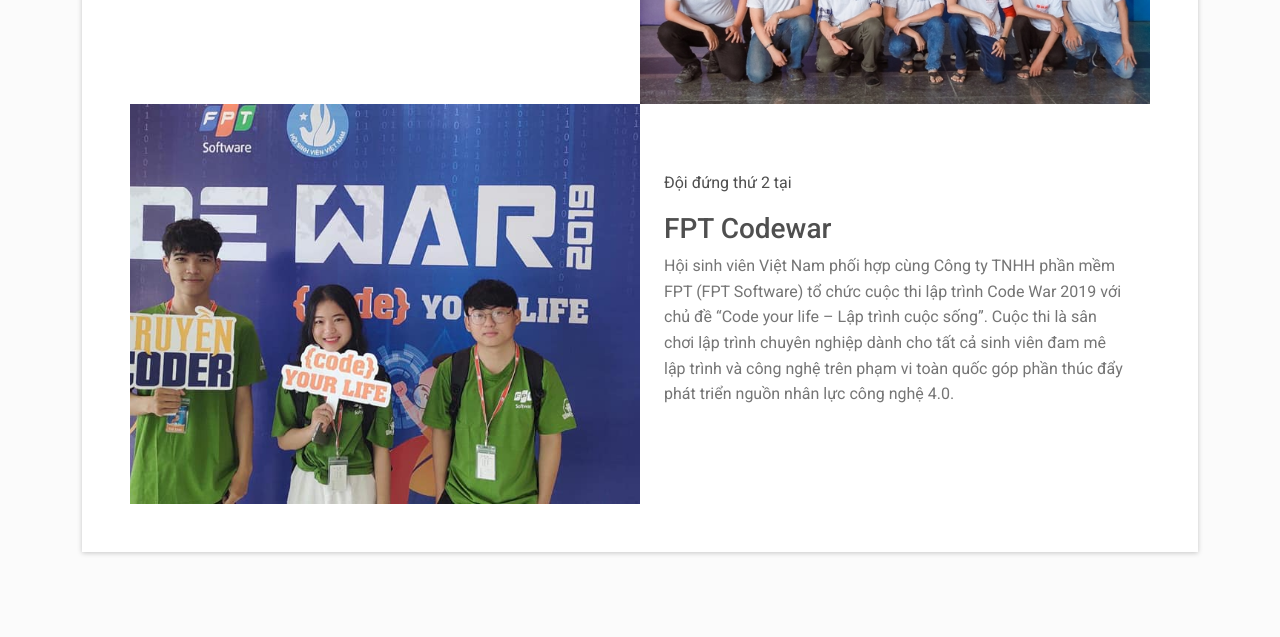
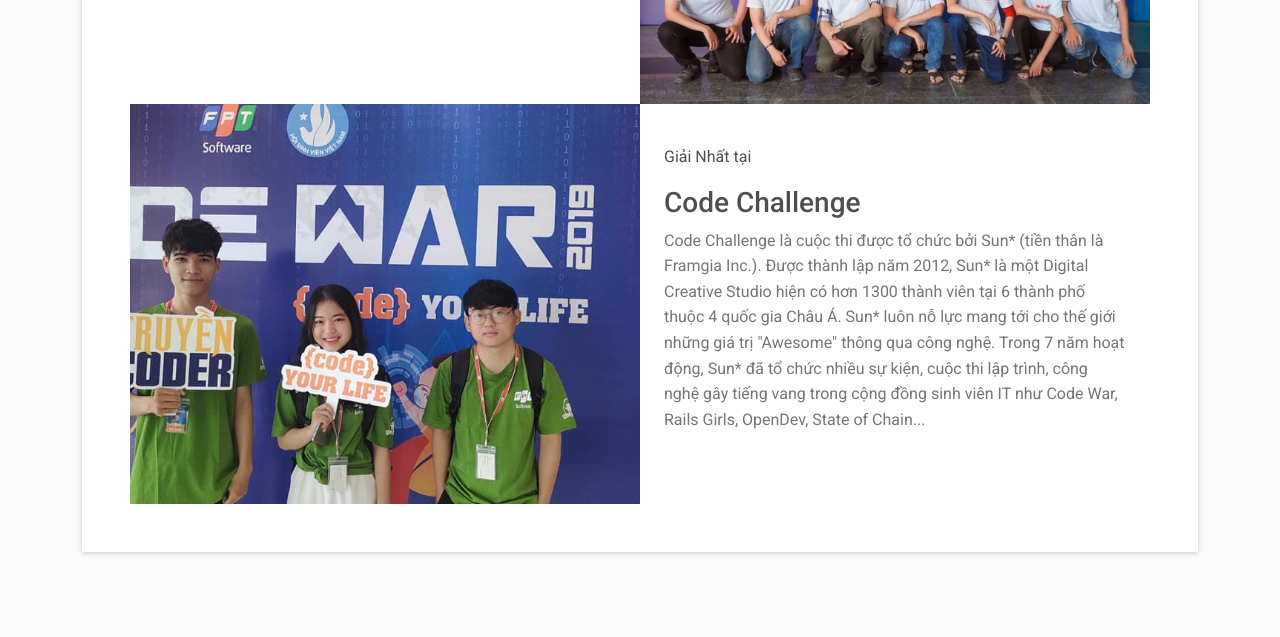
Before and after one commit to yshuynh/yshuynh.github.io, a plain HTML site: page index.html in a window 1280 px wide. Shown: the part 3324-3961 px from the top of the page. Drawn offline with nearby package versions, Linux system fonts and the light colour scheme.

Commit message:
Update: info

```diff
--- a/index.html
+++ b/index.html
@@ -305,13 +305,9 @@
                     </div>
                     <div class="col-md-6 d-flex align-items-center">
                         <div class="m-4 mt-md-2">
-                            <p class="text-teal text-small">Đội đứng thứ 2 tại</p>
-                            <h3>FPT Codewar </h3>
-                            <p class="text-muted">Hội sinh viên Việt Nam phối hợp cùng Công ty TNHH phần mềm FPT (FPT
-                                Software) tổ chức cuộc thi lập trình Code War 2019 với chủ đề “Code your life – Lập
-                                trình cuộc sống”. Cuộc thi là sân chơi lập trình chuyên nghiệp dành cho tất cả sinh viên
-                                đam mê lập trình và công nghệ trên phạm vi toàn quốc góp phần thúc đẩy phát triển nguồn
-                                nhân lực công nghệ 4.0.</p>
+                            <p class="text-teal text-small">Giải Nhất tại</p>
+                            <h3>Code Challenge </h3>
+                            <p class="text-muted">Code Challenge là cuộc thi được tổ chức bởi Sun* (tiền thân là Framgia Inc.). Được thành lập năm 2012, Sun* là một Digital Creative Studio hiện có hơn 1300 thành viên tại 6 thành phố thuộc 4 quốc gia Châu Á. Sun* luôn nỗ lực mang tới cho thế giới những giá trị "Awesome" thông qua công nghệ. Trong 7 năm hoạt động, Sun* đã tổ chức nhiều sự kiện, cuộc thi lập trình, công nghệ gây tiếng vang trong cộng đồng sinh viên IT như Code War, Rails Girls, OpenDev, State of Chain...</p>
                         </div>
                     </div>
                 </div>
```
Also changed, not shown: assets/code_chellenge.png (added).
